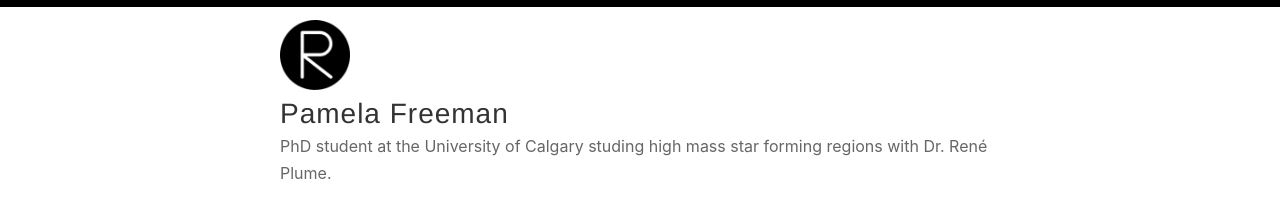
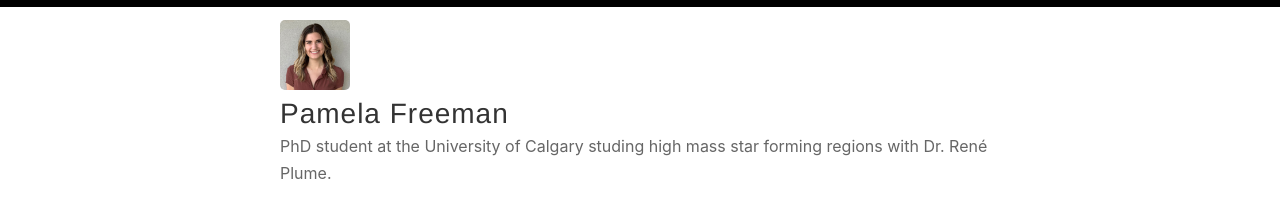
Before and after one commit to pafreema/pafreema, a Jekyll site: the page built from index.html, in a window 1280 px wide. Shown: the top 210 px of the page. Built offline with Jekyll 4.4.1, drawn with Linux system fonts in a browser that asks for light colours; the list of posts is cut into pages by our own code.

Commit message:
Update _config.yml

```diff
--- a/_config.yml
+++ b/_config.yml
@@ -12,7 +12,7 @@ author: Pamela Freeman
 description: PhD student at the University of Calgary studing high mass star forming regions with Dr. René Plume.
 
 # URL of your avatar or profile pic (you could use your GitHub profile pic)
-avatar: /images/reverie.png
+avatar: /images/IMG_1427.JPG
 
 #
 # Flags below are optional
```
